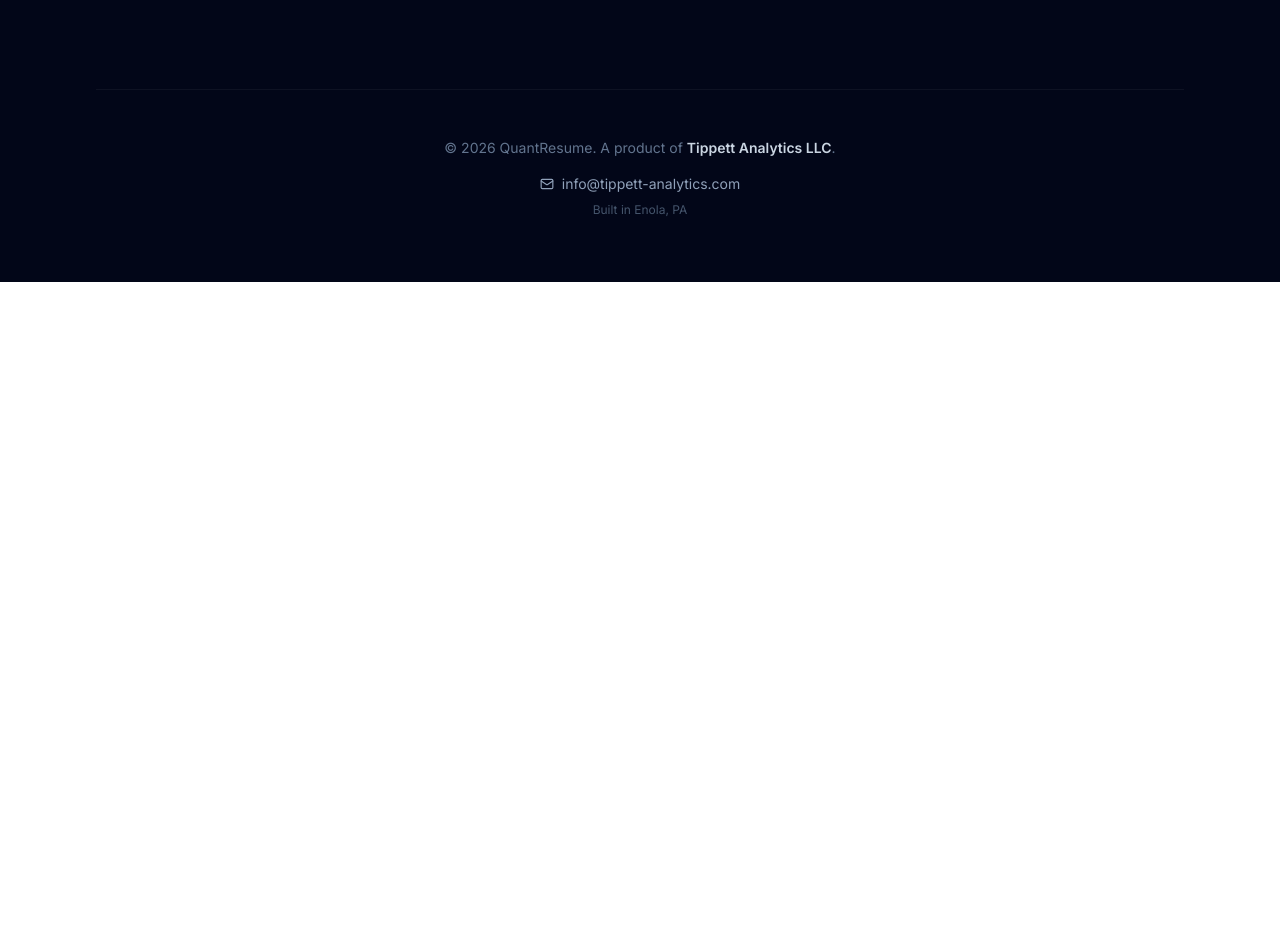
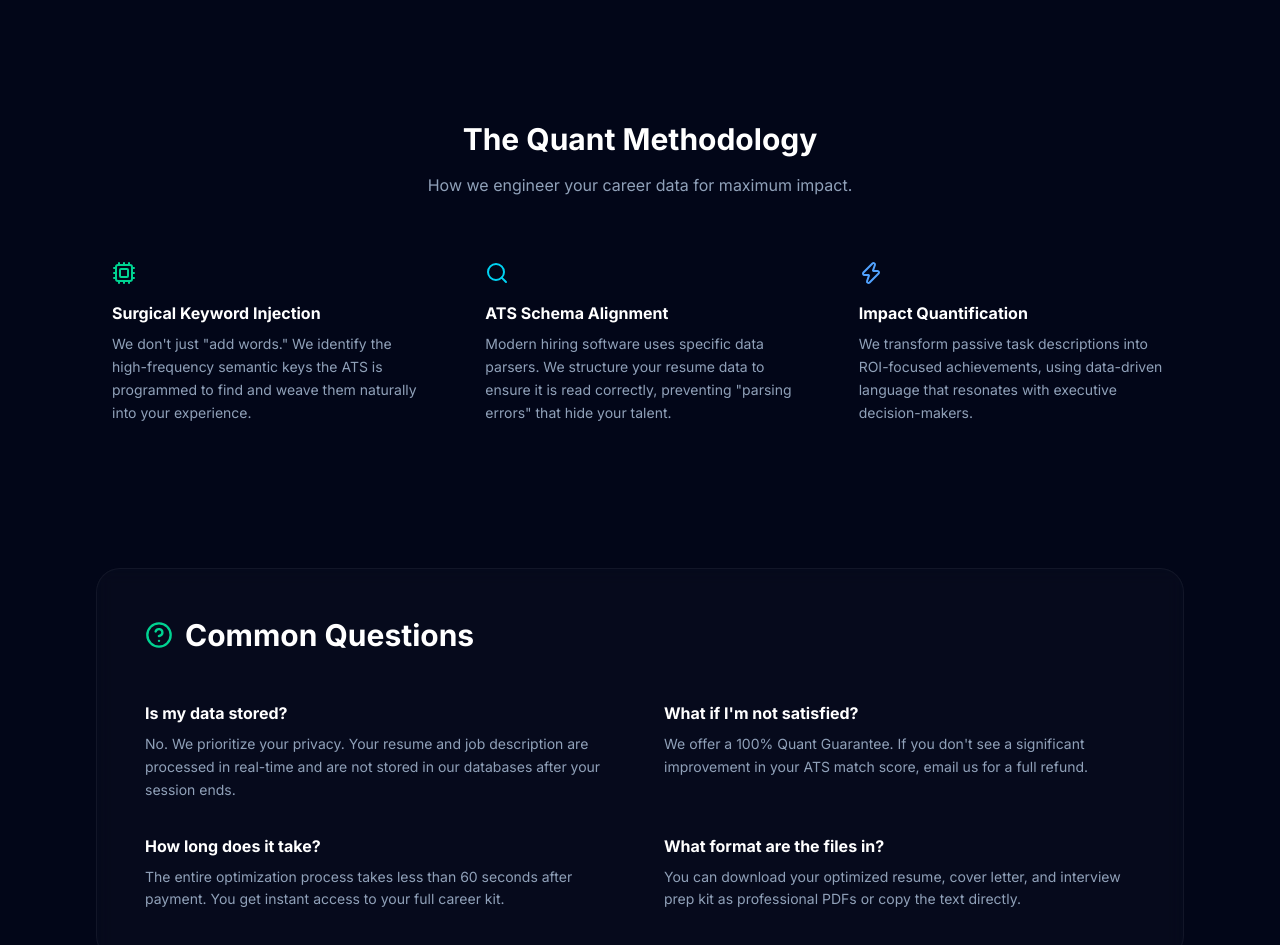
Before and after one commit to aarontippett7-alt/quantresume, a Next.js app: page / in a window 1280 px wide. Shown: the part 1320-2265 px from the top of the page. Before the commit the page ends 1602 px from the top, so only its background shows below. Built offline with nearby package versions, Linux system fonts and the light colour scheme.

Commit message:
Add Quant Methodology, FAQ, and Live Analysis UI

```diff
--- a/app/page.tsx
+++ b/app/page.tsx
@@ -2,7 +2,23 @@
 'use client';
 
 import { useEffect, useState } from 'react';
-import { FileText, Loader2, ShieldCheck, Sparkles, Target, BarChart3, Lock, CheckCircle2, Mail, FileCheck, MessageSquare } from 'lucide-react';
+import {
+  FileText,
+  Loader2,
+  ShieldCheck,
+  Sparkles,
+  Target,
+  BarChart3,
+  Lock,
+  CheckCircle2,
+  Mail,
+  FileCheck,
+  MessageSquare,
+  Cpu,
+  Zap,
+  Search,
+  HelpCircle
+} from 'lucide-react';
 
 export default function Home() {
   const [resume, setResume] = useState('');
@@ -67,6 +83,7 @@
       </div>
 
       <div className="relative z-10 mx-auto max-w-6xl px-4 py-16 sm:px-6 lg:px-8">
+        {/* Hero Section */}
         <div className="mx-auto mb-16 max-w-3xl text-center">
           <div className="mb-6 inline-flex items-center gap-3 rounded-full border border-emerald-500/20 bg-emerald-500/5 px-4 py-2 text-sm font-medium text-emerald-400 backdrop-blur">
             <BarChart3 size={16} />
@@ -109,8 +126,8 @@
           </div>
         )}
 
+        {/* Input Areas */}
         <div className="grid grid-cols-1 gap-8 lg:grid-cols-2">
-          {/* Resume Input */}
           <div className="group rounded-3xl border border-white/10 bg-white/5 p-8 transition-all hover:border-emerald-500/30 hover:bg-white/[0.07] backdrop-blur-xl shadow-2xl">
             <div className="mb-6 flex items-center gap-4">
               <div className="rounded-xl bg-emerald-500/15 p-3 text-emerald-400">
@@ -118,7 +135,7 @@
               </div>
               <div>
                 <h2 className="text-xl font-bold text-white">Source Resume</h2>
-                <p className="text-sm text-slate-400">Paste your current resume text</p>
+                <p className="text-sm text-slate-400">Paste your current experience data</p>
               </div>
             </div>
 
@@ -130,7 +147,6 @@
             />
           </div>
 
-          {/* Job Description Input */}
           <div className="group rounded-3xl border border-white/10 bg-white/5 p-8 transition-all hover:border-cyan-500/30 hover:bg-white/[0.07] backdrop-blur-xl shadow-2xl">
             <div className="mb-6 flex items-center gap-4">
               <div className="rounded-xl bg-cyan-500/15 p-3 text-cyan-400">
@@ -151,6 +167,7 @@
           </div>
         </div>
 
+        {/* CTA Section */}
         <div className="mt-16 flex flex-col items-center justify-center gap-8">
           <div className="flex flex-col items-center gap-4">
              <button
@@ -177,16 +194,67 @@
           </div>
         </div>
 
+        {/* Methodology Section */}
+        <div className="mt-32">
+          <div className="mb-12 text-center">
+            <h2 className="text-3xl font-bold text-white">The Quant Methodology</h2>
+            <p className="mt-4 text-slate-400">How we engineer your career data for maximum impact.</p>
+          </div>
+          <div className="grid grid-cols-1 gap-8 md:grid-cols-3">
+            <div className="p-4">
+              <div className="mb-4 text-emerald-400"><Cpu size={24} /></div>
+              <h4 className="mb-2 font-bold text-white">Surgical Keyword Injection</h4>
+              <p className="text-sm text-slate-400 leading-relaxed">We don't just "add words." We identify the high-frequency semantic keys the ATS is programmed to find and weave them naturally into your experience.</p>
+            </div>
+            <div className="p-4">
+              <div className="mb-4 text-cyan-400"><Search size={24} /></div>
+              <h4 className="mb-2 font-bold text-white">ATS Schema Alignment</h4>
+              <p className="text-sm text-slate-400 leading-relaxed">Modern hiring software uses specific data parsers. We structure your resume data to ensure it is read correctly, preventing "parsing errors" that hide your talent.</p>
+            </div>
+            <div className="p-4">
+              <div className="mb-4 text-blue-400"><Zap size={24} /></div>
+              <h4 className="mb-2 font-bold text-white">Impact Quantification</h4>
+              <p className="text-sm text-slate-400 leading-relaxed">We transform passive task descriptions into ROI-focused achievements, using data-driven language that resonates with executive decision-makers.</p>
+            </div>
+          </div>
+        </div>
+
+        {/* FAQ Section */}
+        <div className="mt-32 rounded-3xl border border-white/5 bg-white/[0.02] p-12 backdrop-blur-sm">
+          <div className="mb-12 flex items-center gap-3">
+            <HelpCircle className="text-emerald-400" size={28} />
+            <h2 className="text-3xl font-bold text-white">Common Questions</h2>
+          </div>
+          <div className="grid grid-cols-1 gap-x-12 gap-y-8 md:grid-cols-2">
+            <div>
+              <h4 className="mb-2 font-bold text-white">Is my data stored?</h4>
+              <p className="text-sm text-slate-400 leading-relaxed">No. We prioritize your privacy. Your resume and job description are processed in real-time and are not stored in our databases after your session ends.</p>
+            </div>
+            <div>
+              <h4 className="mb-2 font-bold text-white">What if I'm not satisfied?</h4>
+              <p className="text-sm text-slate-400 leading-relaxed">We offer a 100% Quant Guarantee. If you don't see a significant improvement in your ATS match score, email us for a full refund.</p>
+            </div>
+            <div>
+              <h4 className="mb-2 font-bold text-white">How long does it take?</h4>
+              <p className="text-sm text-slate-400 leading-relaxed">The entire optimization process takes less than 60 seconds after payment. You get instant access to your full career kit.</p>
+            </div>
+            <div>
+              <h4 className="mb-2 font-bold text-white">What format are the files in?</h4>
+              <p className="text-sm text-slate-400 leading-relaxed">You can download your optimized resume, cover letter, and interview prep kit as professional PDFs or copy the text directly.</p>
+            </div>
+          </div>
+        </div>
+
         {/* Footer */}
-        <footer className="mt-24 border-t border-white/5 pt-12 text-center">
-          <p className="text-slate-500 text-sm">
-            © 2026 QuantResume. A product of <span className="text-slate-300 font-semibold">Tippett Analytics LLC</span>.
-          </p>
-          <div className="mt-4 flex flex-col items-center gap-2">
-            <a href="mailto:info@tippett-analytics.com" className="flex items-center gap-2 text-slate-400 hover:text-emerald-400 transition-colors text-sm">
-              <Mail size={14} />
-              info@tippett-analytics.com
-            </a>
+        <footer className="mt-32 border-t border-white/5 pt-16 text-center">
+          <div className="flex flex-col items-center gap-6">
+            <div className="flex items-center gap-2 text-slate-400">
+              <Mail size={16} />
+              <a href="mailto:info@tippett-analytics.com" className="hover:text-emerald-400 transition-colors">info@tippett-analytics.com</a>
+            </div>
+            <p className="text-slate-500 text-sm">
+              © 2026 QuantResume. A product of <span className="text-slate-300 font-semibold">Tippett Analytics LLC</span>.
+            </p>
             <p className="text-slate-600 text-xs">Built in Enola, PA</p>
           </div>
         </footer>
```
